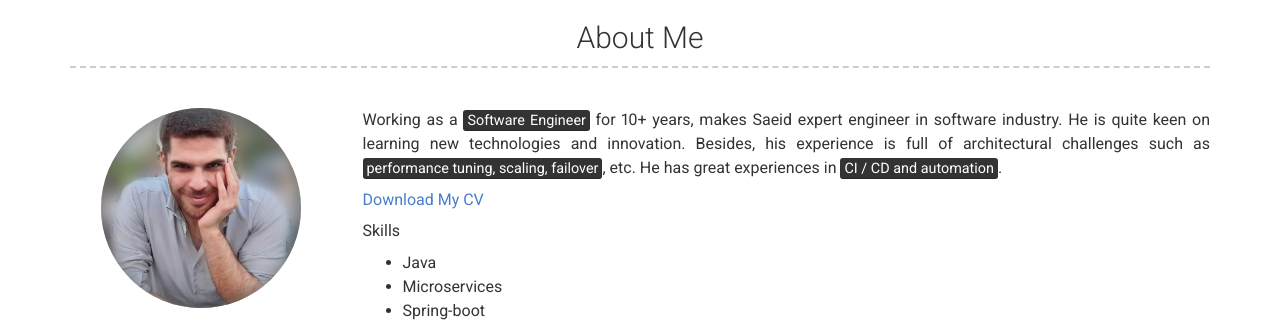
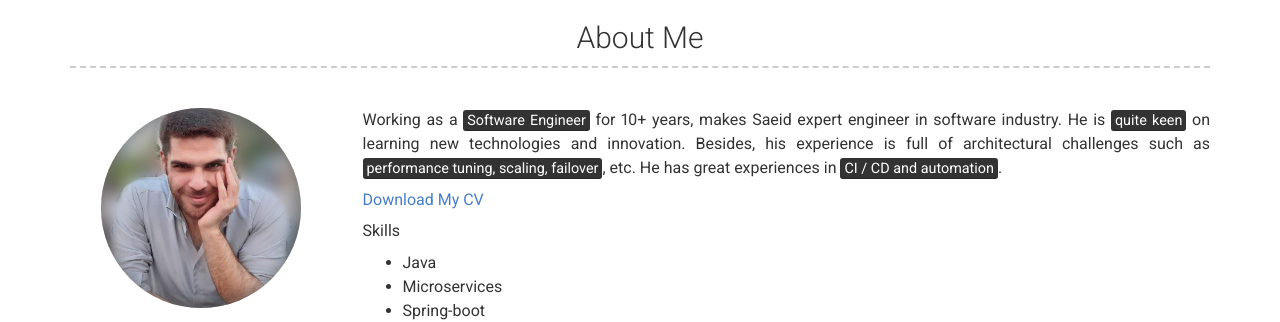
Before and after one commit to s-noroozi-cs/s-noroozi-cs.github.io, a Jekyll site: the page built from index.md, in a window 1280 px wide. Shown: the part 221-543 px from the top of the page. Built offline with Jekyll 4.4.1, drawn with Linux system fonts in a browser that asks for light colours; nearby versions of some CDN libraries.

```diff
--- a/_config.yml
+++ b/_config.yml
@@ -24,7 +24,7 @@ linkedin_username: saeid-noroozi
 about_title: About Me
 about_profile_image: images/profile.jpg
 about_content: | # this will include new lines to allow paragraphs
-  Working as a <mark>Software Engineer</mark> for 10+ years, makes Saeid expert engineer in software industry. He is quite keen on learning new technologies and innovation. Besides, his experience is full of architectural challenges such as <mark>performance tuning, scaling, failover</mark>, etc.  He has great experiences in <mark>CI / CD and automation</mark>.
+  Working as a <mark>Software Engineer</mark> for 10+ years, makes Saeid expert engineer in software industry. He is <mark>quite keen</mark> on learning new technologies and innovation. Besides, his experience is full of architectural challenges such as <mark>performance tuning, scaling, failover</mark>, etc.  He has great experiences in <mark>CI / CD and automation</mark>.
 
   <a href="documents/cv-saeid-noroozi.pdf" target="_blank">Download My CV</a>
 
```
